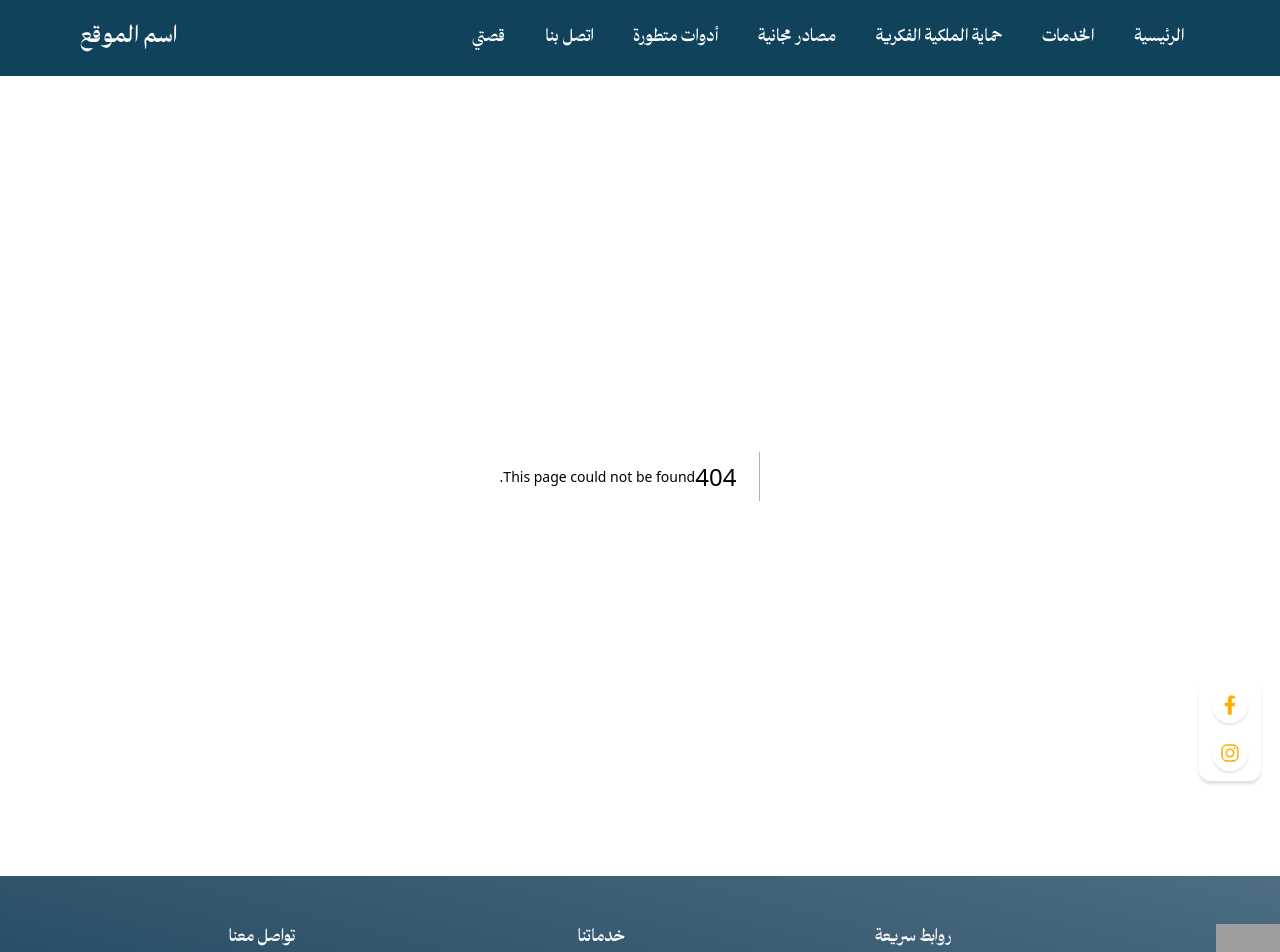
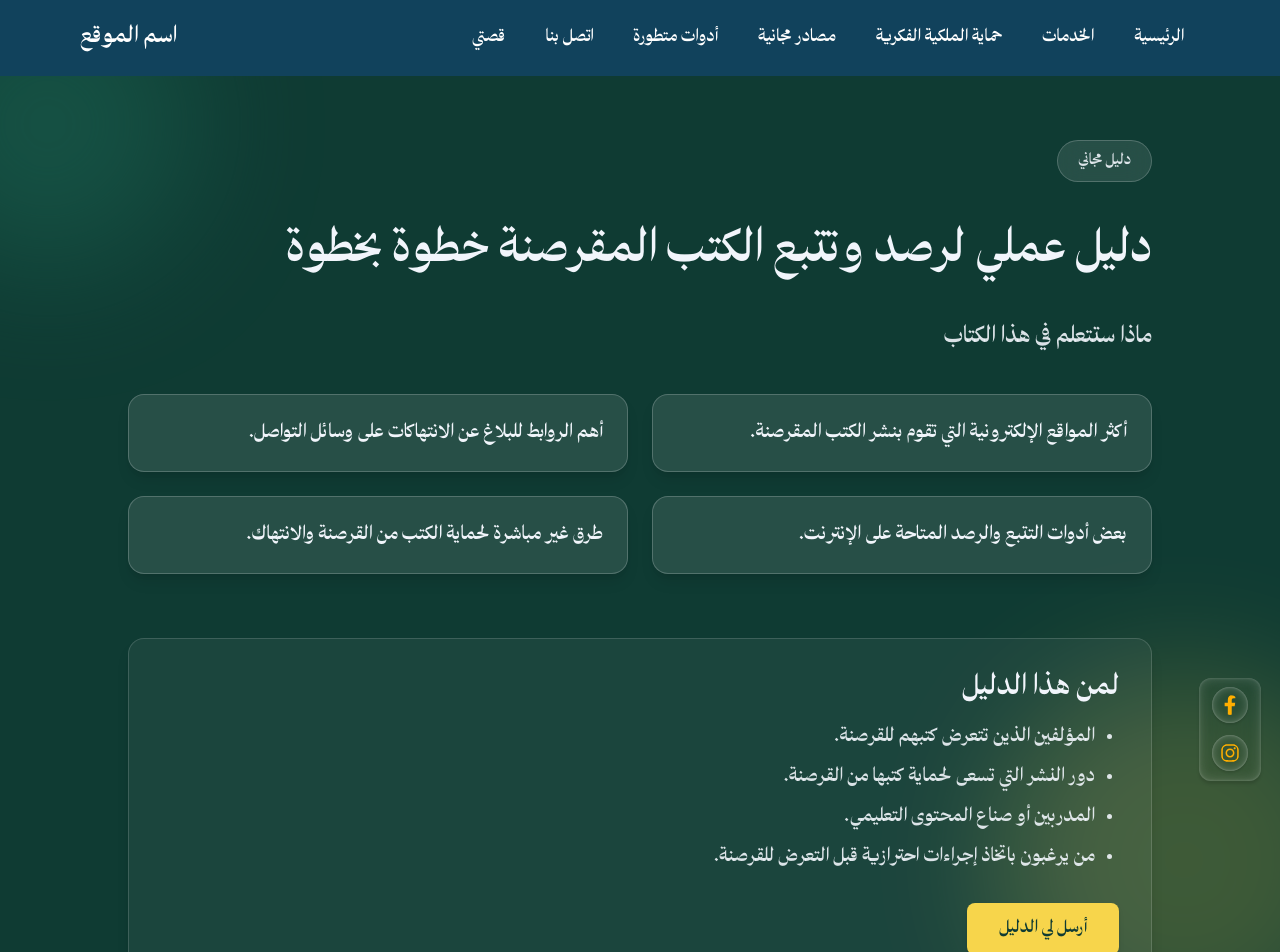
Before and after one commit to Abdullah-AlSalloum/yasergothani, a Next.js app: page /ip-protection/self-monitoring-guide in a window 1280 px wide. Before the commit this address had no page. Shown: the top 952 px of the page. Built offline with nearby package versions, Linux system fonts and the light colour scheme; grey boxes are pictures that could not be loaded.

Commit message:
edition number 5

```diff
--- /dev/null
+++ b/src/app/ip-protection/self-monitoring-guide/page.tsx
@@ -0,0 +1,9 @@
+import React from "react";
+import SelfMonitoringGuideHero from "@/components/self-monitoring-guide/SelfMonitoringGuideHero";
+
+const SelfMonitoringGuidePage: React.FC = () =>
+
+     <SelfMonitoringGuideHero />
+;
+
+export default SelfMonitoringGuidePage;
--- a/src/components/HeroSection.tsx
+++ b/src/components/HeroSection.tsx
@@ -106,7 +106,7 @@ export default function HeroSection() {
         </div>
         {/* Illustration or Video */}
 
-        <div className="flex-1 flex justify-center w-full mb-6 md:mb-0">
+        <div className="flex-1 flex justify-center w-full mb-1 md:mb-0">
           <div className="w-full flex flex-col items-center">
             <span
               className="inline-flex items-center gap-2 bg-white/20 text-secondary-blue px-4 py-1 rounded-full mb-4 font-bold shadow-sm backdrop-blur-lg animate-hero-bounce"
@@ -114,8 +114,8 @@ export default function HeroSection() {
               <EngineeringIcon className="w-5 h-5 text-yellow-400 animate-spin-sparkle" />
               مهندس الإيرادات الرقمية
             </span>
-            <div className="relative w-full flex flex-col items-center min-h-[340px]">
-              <div className="w-full h-[420px] relative flying-hero-img">
+            <div className="relative w-full flex flex-col items-center min-h-[240px] sm:min-h-[340px]">
+              <div className="w-full h-[260px] sm:h-[420px] relative flying-hero-img">
                 {([
                   'growth.png',
                   'copyright-protection.png',
@@ -131,7 +131,7 @@ export default function HeroSection() {
                       key={icon}
                       src={`/icons/${icon}`}
                       alt="Hero Icon"
-                      className={`w-[520px] h-[520px] object-contain mb-4 drop-shadow-xl absolute left-1/2 -translate-x-1/2 top-0 transition-all duration-700 ease-in-out ${isActive ? 'opacity-100 scale-100 z-10' : 'opacity-0 scale-90 z-0 pointer-events-none'}`}
+                      className={`w-[300px] h-[300px] sm:w-[550px] sm:h-[550px] object-contain drop-shadow-xl absolute left-1/2 -translate-x-1/2 top-0 transition-all duration-700 ease-in-out ${isActive ? 'opacity-100 scale-100 z-10' : 'opacity-0 scale-90 z-0 pointer-events-none'}`}
                       style={{ transform: isActive ? 'rotateY(0deg)' : 'rotateY(90deg)' }}
                     />
                   );
--- a/src/components/HowWeWorkSection.tsx
+++ b/src/components/HowWeWorkSection.tsx
@@ -39,10 +39,10 @@ const HowWeWorkSection = () => {
           <div className="bg-white/10 rounded-2xl shadow-xl p-8 md:p-12 relative z-10">
             <div className="md:flex md:items-center md:gap-12">
               <div className="md:w-1/2 mb-4 md:mb-0">
-                <h2 className="text-3xl md:text-4xl font-extrabold mb-4 " style={{ fontFamily: 'TheYearOfTheCamel, Tajawal, Arial, Helvetica, sans-serif' }}>
+                <h2 className="relative text-3xl md:text-4xl font-extrabold mb-4 text-center" style={{ fontFamily: 'TheYearOfTheCamel, Tajawal, Arial, Helvetica, sans-serif' }}>
                   منهجية مثبتة تحقق نتائج حقيقية
                 </h2>
-                <p className="mb-8 text-lg text-blue-100">نحن نؤمن بالشراكة ونرافقك في كل خطوة من تحليل الوضع لتجهيز الحل المناسب، إلى تنفيذ الحملات وقياس النتائج بدقة وشفافية.</p>
+                <p className="mb-8 text-lg text-blue-100 text-center">نحن نؤمن بالشراكة ونرافقك في كل خطوة من تحليل الوضع لتجهيز الحل المناسب، إلى تنفيذ الحملات وقياس النتائج بدقة وشفافية.</p>
                 <div className="space-y-6">
                   {steps.map((step, idx) => (
                     <div key={idx} className="flex items-start gap-4">
--- a/src/components/IPProtection/CaseStudy.tsx
+++ b/src/components/IPProtection/CaseStudy.tsx
@@ -163,7 +163,7 @@ const CaseStudy: React.FC = () => (
               </motion.p>
             </div>
           </div>
-          <div className="bg-[#1a604f] rounded-lg shadow p-4 flex items-center gap-3 mb-6 text-white font-bold text-xl justify-center w-full max-w-2xl mx-auto">
+          <div className="bg-[#1a604f] rounded-lg shadow p-4 flex items-center gap-3 mb-6 text-white font-bold text-xl justify-center w-full max-w-2xl mx-auto text-center md:text-right">
             بعد حذف النسخ المقرصنة من الكتاب تحسنت مبيعات بشكل ملحوظ.
           </div>
           <motion.button className="bg-[#F44444] text-white px-8 py-3 rounded-lg font-bold text-lg hover:bg-red-700 transition-all duration-200 shadow w-full max-w-xs mx-auto"
--- a/src/components/IPProtection/ProtectedVsPiratedBook.tsx
+++ b/src/components/IPProtection/ProtectedVsPiratedBook.tsx
@@ -3,7 +3,7 @@ import { motion } from 'framer-motion';
 
 const Section6: React.FC = () => (
   <section className="py-8 max-w-7xl mx-auto flex flex-col gap-8">
-        <div className="w-full grid grid-cols-1 md:grid-cols-2 gap-8 text-center md:text-center">
+        <div className="w-full grid grid-cols-1 md:grid-cols-2 gap-8 text-center md:text-center px-2">
           <div>
             <img src="/images/lack-inside-book.jpeg" alt="الكتاب المحمي" className="mx-auto mb-4 w-120 h-70 object-cover rounded-lg shadow" />
             <h3 className="text-3xl font-bold mb-4" style={{ color: '#f1f5fb' }}>الكتاب المحمي</h3>
--- a/src/components/IPProtection/RisksList.tsx
+++ b/src/components/IPProtection/RisksList.tsx
@@ -25,7 +25,7 @@ const risks = [
 ];
 
 const RisksList: React.FC = () => (
-  <section className="relative flex flex-col items-center justify-center overflow-hidden">
+  <section className="relative flex flex-col items-center justify-center py-1 overflow-hidden">
     <motion.div
       className="absolute inset-0 z-0"
       initial={{ opacity: 0 }}
@@ -34,32 +34,41 @@ const RisksList: React.FC = () => (
     >
       <div className="w-full h-full  animate-gradientMove" />
     </motion.div>
-    <div className="relative z-10 flex flex-col items-center w-full max-w-2xl">
+    <div className="relative z-10 w-full max-w-6xl px-4 md:px-6">
       <motion.h2
-        className="text-2xl md:text-3xl font-extrabold text-[#f1f5fb] mb-8 text-center"
+        className="text-2xl md:text-4xl font-extrabold text-[#f1f5fb] mb-10 text-center leading-snug"
         initial={{ opacity: 0, y: 40 }}
         animate={{ opacity: 1, y: 0 }}
         transition={{ duration: 1, delay: 0.4 }}
       >
         "في عصر تزايُد انتهاكات الحقوق الفكرية على الإنترنت"
       </motion.h2>
-        <div className="flex flex-col items-center gap-6 w-full">
+
+      <div className="grid grid-cols-1 md:grid-cols-2 gap-5 md:gap-6 w-full">
         {risks.map((risk, idx) => (
           <motion.div
             key={idx}
-            whileHover={{ scale: 1.05 }}
-            className="flex items-center gap-4 bg-white/10 border border-white/20 rounded-xl px-6 py-4 shadow-lg w-full max-w-md justify-center"
+            whileHover={{ y: -6 }}
+            className="group relative bg-white/10 border border-white/20 rounded-2xl p-5 md:p-6 shadow-lg transition-all duration-200 hover:bg-white/15 hover:border-white/35"
             initial={{ opacity: 0, y: 30 }}
             animate={{ opacity: 1, y: 0 }}
-            transition={{ duration: 0.3}}
+            transition={{ duration: 0.35, delay: idx * 0.08 }}
           >
-            {risk.icon}
-            <span className="text-[#f1f5fb] text-lg font-semibold">{risk.text}</span>
+            <div className="absolute inset-y-5 left-0 w-1 rounded-r-full bg-white/30 group-hover:bg-white/60 transition-colors" />
+            <div className="flex items-center gap-4 pr-2">
+              <span className="w-12 h-12 rounded-full bg-[#0f3b33]/60 border border-white/25 flex items-center justify-center shrink-0">
+                {risk.icon}
+              </span>
+              <p className="text-[#f1f5fb] text-lg md:text-xl font-bold leading-relaxed text-right w-full">
+                {risk.text}
+              </p>
+            </div>
           </motion.div>
         ))}
       </div>
+
       <motion.p
-        className="text-2xl text-[#f1f5fb] font-semibold pt-12 text-center"
+        className="text-2xl md:text-3xl text-[#f1f5fb] font-semibold pt-12 text-center"
         initial={{ opacity: 0, y: 40 }}
         animate={{ opacity: 1, y: 0 }}
         transition={{ duration: 0.3, delay: 1.2 }}
--- a/src/components/IPProtection/SelfMonitoringGuide.tsx
+++ b/src/components/IPProtection/SelfMonitoringGuide.tsx
@@ -1,11 +1,12 @@
 import React from "react";
 import { motion } from "framer-motion";
+import Link from "next/link";
 
 const Section3: React.FC = () => (
-  <section className="w-full flex justify-center items-center py-8 md:py-2">
+  <section className="w-full flex justify-center items-center py-8 md:py-2 px-2">
          <div className="w-full max-w-xl mx-auto flex flex-col items-center bg-white/10 backdrop-blur-md rounded-2xl shadow-lg p-8 border border-white/20">
            <h2 className="text-2xl md:text-3xl font-extrabold text-[#f1f5fb] mb-6 text-center">هل تفضل تعلم آلية الرصد بنفسك؟</h2>
-           <a href="/downloads/monitoring-guide.pdf" download target="_blank" rel="noopener noreferrer">
+           <Link href="/ip-protection/self-monitoring-guide">
              <motion.button
                className="bg-[#f1f5fb] text-[#1a604f] px-8 py-4 rounded-lg font-bold text-xl hover:bg-[#1a604f] hover:text-[#f1f5fb] transition-all duration-200 shadow-md"
                whileHover={{ scale: 1.07 }}
@@ -13,7 +14,7 @@ const Section3: React.FC = () => (
              >
                حمّل دليل الرصد المجاني
              </motion.button>
-           </a>
+           </Link>
          </div>
        </section>
 );
--- a/src/components/IPProtection/WhyChooseUs.tsx
+++ b/src/components/IPProtection/WhyChooseUs.tsx
@@ -48,7 +48,7 @@ const Section10: React.FC = () => (
             </motion.div>
           </div>
           <motion.div
-            className="flex justify-end mt-6"
+            className="flex justify-center md:justify-end mt-6"
             initial={{ opacity: 0, x: 40 }}
             whileInView={{ opacity: 1, x: 0 }}
             viewport={{ once: true }}
--- /dev/null
+++ b/src/components/self-monitoring-guide/GuideAudienceSection.tsx
@@ -0,0 +1,20 @@
+import React from "react";
+
+const GuideAudienceSection: React.FC = () => (
+  <div className="mt-6 bg-white/5 border border-white/15 rounded-2xl p-8 text-right shadow-lg">
+    <h2 className="text-2xl md:text-3xl font-bold mb-4">لمن هذا الدليل</h2>
+    <ul className="list-disc pr-6 space-y-3 text-lg md:text-xl text-[#f1f5fb]/90">
+      <li>المؤلفين الذين تتعرض كتبهم للقرصنة.</li>
+      <li>دور النشر التي تسعى لحماية كتبها من القرصنة.</li>
+      <li>المدربين أو صناع المحتوى التعليمي.</li>
+      <li>من يرغبون باتخاذ إجراءات احترازية قبل التعرض للقرصنة.</li>
+    </ul>
+    <div className="mt-8 flex justify-start">
+      <button className="bg-[#f7d54b] text-[#0f3b33] px-8 py-3 rounded-lg font-bold text-lg shadow-md hover:bg-[#f1c72e] transition-all duration-200">
+        أرسل لي الدليل
+      </button>
+    </div>
+  </div>
+);
+
+export default GuideAudienceSection;
--- /dev/null
+++ b/src/components/self-monitoring-guide/SelfMonitoringGuideHero.tsx
@@ -0,0 +1,39 @@
+import React from "react";
+import GuideAudienceSection from "@/components/self-monitoring-guide/GuideAudienceSection";
+
+const SelfMonitoringGuideHero: React.FC = () => (
+  <main className="min-h-screen w-full bg-[#0f3b33] text-[#f1f5fb] px-6 py-16 relative overflow-hidden">
+    <div className="absolute -top-24 -left-24 w-72 h-72 bg-[#1a604f] rounded-full blur-3xl opacity-60" />
+    <div className="absolute bottom-0 -right-24 w-96 h-96 bg-[#f7d54b] rounded-full blur-3xl opacity-20" />
+    <section className="w-full max-w-5xl mx-auto relative z-10">
+      <div className="flex flex-col gap-10">
+        <div className="inline-flex items-center gap-2 bg-white/10 backdrop-blur-md border border-white/20 rounded-full px-5 py-2 w-fit">
+          <span className="text-sm md:text-base font-semibold text-[#f1f5fb]/90">دليل مجاني</span>
+        </div>
+        <h1 className="text-3xl md:text-5xl font-extrabold leading-snug md:leading-tight text-right">
+          دليل عملي لرصد وتتبع الكتب المقرصنة خطوة بخطوة
+        </h1>
+        <p className="text-lg md:text-2xl text-[#f1f5fb]/90 text-right max-w-3xl">
+          ماذا ستتعلم في هذا الكتاب
+        </p>
+        <div className="grid grid-cols-1 md:grid-cols-2 gap-6">
+          <div className="bg-white/10 border border-white/20 rounded-2xl p-6 shadow-lg text-right transition-all duration-200 hover:-translate-y-1 hover:bg-white/15 hover:shadow-xl">
+            <p className="text-lg md:text-xl font-semibold">أكثر المواقع الإلكترونية التي تقوم بنشر الكتب المقرصنة.</p>
+          </div>
+          <div className="bg-white/10 border border-white/20 rounded-2xl p-6 shadow-lg text-right transition-all duration-200 hover:-translate-y-1 hover:bg-white/15 hover:shadow-xl">
+            <p className="text-lg md:text-xl font-semibold">أهم الروابط للبلاغ عن الانتهاكات على وسائل التواصل.</p>
+          </div>
+          <div className="bg-white/10 border border-white/20 rounded-2xl p-6 shadow-lg text-right transition-all duration-200 hover:-translate-y-1 hover:bg-white/15 hover:shadow-xl">
+            <p className="text-lg md:text-xl font-semibold">بعض أدوات التتبع والرصد المتاحة على الإنترنت.</p>
+          </div>
+          <div className="bg-white/10 border border-white/20 rounded-2xl p-6 shadow-lg text-right transition-all duration-200 hover:-translate-y-1 hover:bg-white/15 hover:shadow-xl">
+            <p className="text-lg md:text-xl font-semibold">طرق غير مباشرة لحماية الكتب من القرصنة والانتهاك.</p>
+          </div>
+        </div>
+        <GuideAudienceSection />
+      </div>
+    </section>
+  </main>
+);
+
+export default SelfMonitoringGuideHero;
```
